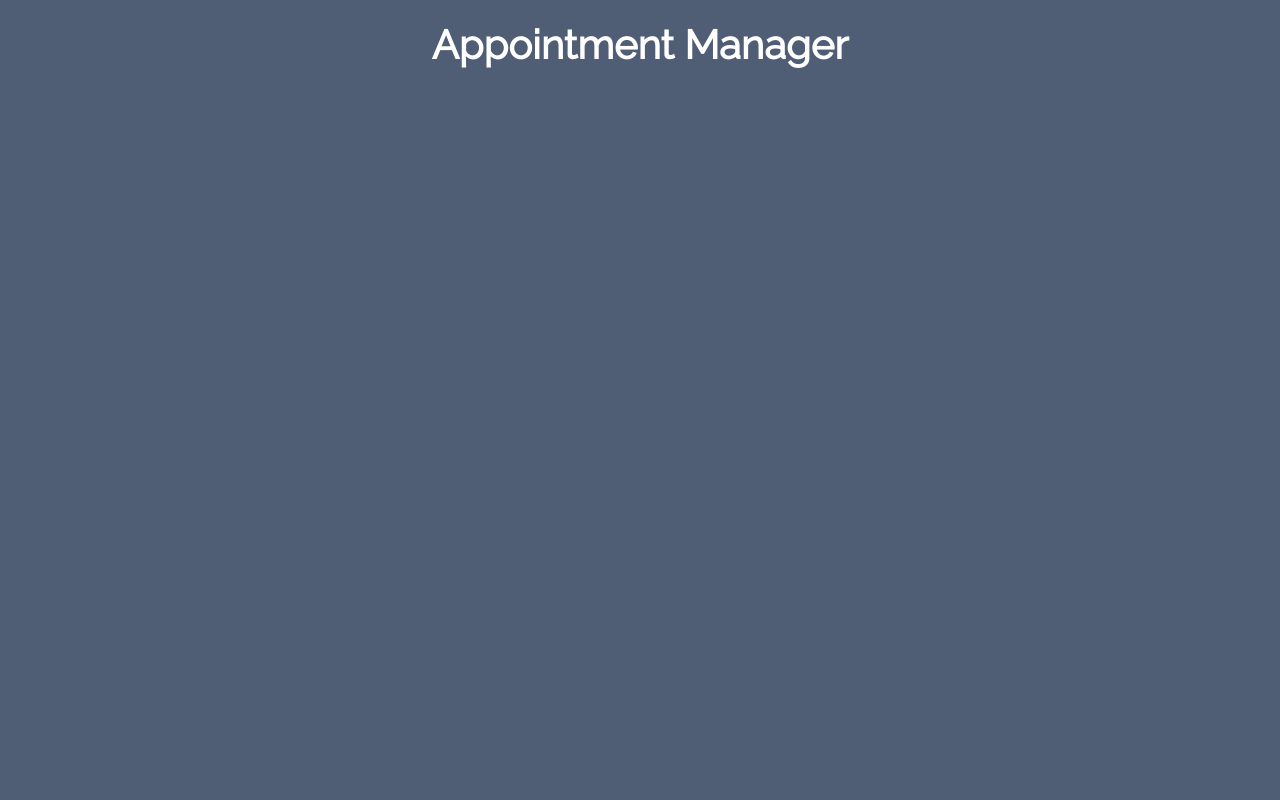
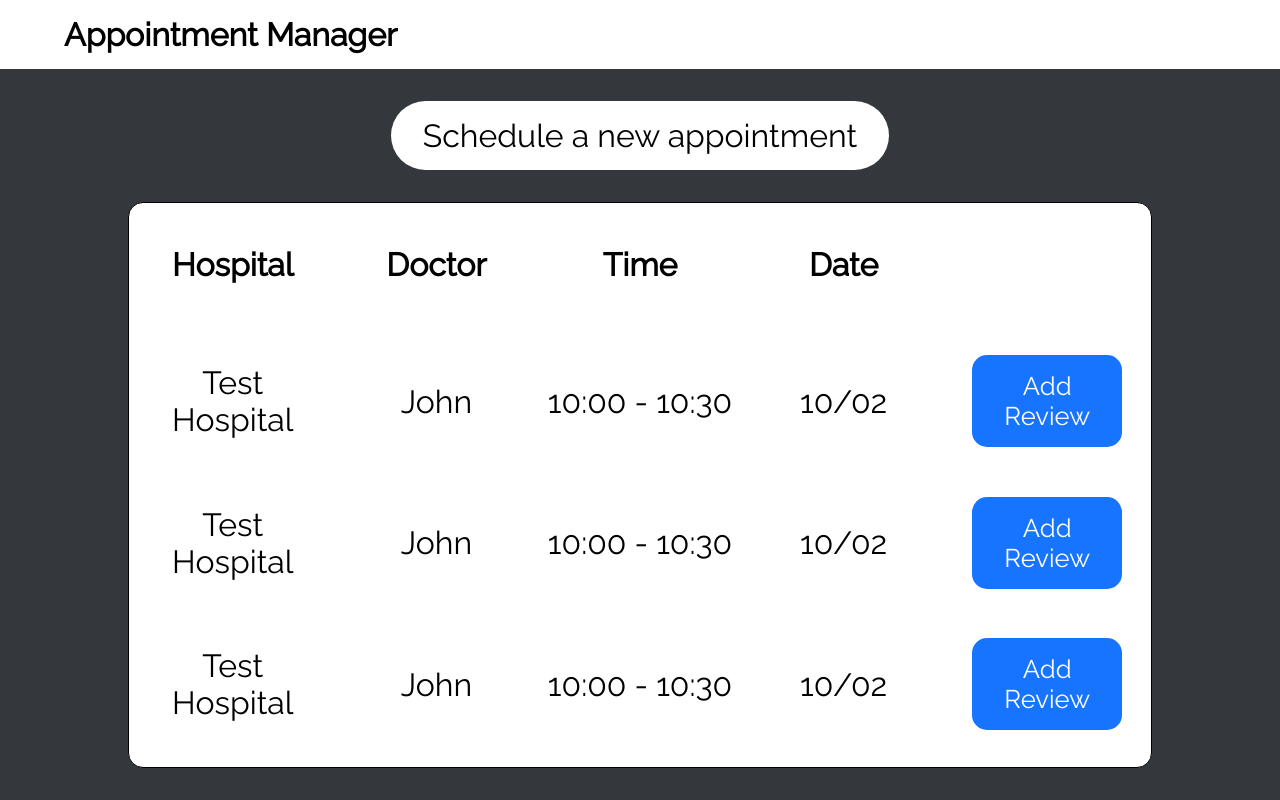
Before and after one commit to SamG82/database-systems-project, a React (Vite) app in the folder frontend/: page /appointments in a window 1280 px wide. Built offline with nearby package versions, Linux system fonts and the light colour scheme.

Commit message:
appointment grid list on appointments page

```diff
--- a/frontend/src/appointments.tsx
+++ /dev/null
@@ -1,14 +0,0 @@
-import "../styles/appointments.css"
-
-function Appointments() {
-    return (
-        <div className="appointments">
-            <h1 className="appointments-title">Appointment Manager</h1>
-            <div className="main-appointments-content">
-
-            </div>
-        </div>
-    )
-}
-
-export default Appointments
--- /dev/null
+++ b/frontend/src/components/appointment.tsx
@@ -0,0 +1,28 @@
+
+type Appointment = {
+    doctorName: string,
+    hospitalName: string,
+    startTime: string
+    endTime: string,
+    date: string,
+    notes: string
+}
+
+type Props = {
+    appt: Appointment
+}
+
+function AppointmentListing(props: Props) {
+    return (
+        <>
+            <span>{props.appt.hospitalName}</span>
+            <span>{props.appt.doctorName}</span>
+            <span>{`${props.appt.startTime} - ${props.appt.endTime}`}</span>
+            <span>{props.appt.date}</span>
+            <button className="notes-button">Add Review</button>
+        </>
+
+    )
+}
+
+export default AppointmentListing
--- a/frontend/src/main.tsx
+++ b/frontend/src/main.tsx
@@ -1,9 +1,9 @@
 import React from 'react'
 import ReactDOM from 'react-dom/client'
 
-import Home from './home'
+import Home from './pages/home.tsx'
 import Form from './components/form.tsx'
-import Appointments from './appointments.tsx'
+import Appointments from './pages/appointments.tsx'
 
 import "../styles/index.css"
 
--- /dev/null
+++ b/frontend/src/pages/appointments.tsx
@@ -0,0 +1,50 @@
+import "../../styles/appointments.css"
+import AppointmentListing from "../components/appointment"
+import { Link } from "react-router-dom"
+
+const testData = [
+    {
+        doctorName: "John",
+        startTime: "10:00",
+        endTime: "10:30",
+        hospitalName: "Test Hospital",
+        date: "10/02",
+        notes: "test notes for appointment testing data",
+    },
+    {
+        doctorName: "John",
+        startTime: "10:00",
+        endTime: "10:30",
+        hospitalName: "Test Hospital",
+        date: "10/02",
+        notes: "test notes for appointment testing data",
+    },
+    {
+        doctorName: "John",
+        startTime: "10:00",
+        endTime: "10:30",
+        hospitalName: "Test Hospital",
+        date: "10/02",
+        notes: "test notes for appointment testing data"
+    }
+]
+
+function Appointments() {
+    return (
+        <div className="appointments-main">
+            <h1 className="appointments-title">Appointment Manager</h1>
+            <Link to={'/schedule'}>Schedule a new appointment</Link>
+            <div className="appointments-list">
+                <span className="column-title">Hospital</span>
+                <span className="column-title">Doctor</span>
+                <span className="column-title">Time</span>
+                <span className="column-title">Date</span>
+                {/* placeholder */}
+                <span></span>
+                {testData.map((appt, idx) => <AppointmentListing key={idx} appt={appt}/>)}
+            </div>
+        </div>
+    )
+}
+
+export default Appointments
--- a/frontend/src/home.tsx
+++ b/frontend/src/pages/home.tsx
@@ -1,4 +1,4 @@
-import "../styles/home.css"
+import "../../styles/home.css"
 import { Link } from "react-router-dom"
 
 function Home() {
--- a/frontend/styles/appointments.css
+++ b/frontend/styles/appointments.css
@@ -1,6 +1,74 @@
+.appointments-main {
+    height: 100%;
+    display: flex;
+    flex-direction: column;
+    gap: 2rem;
+}
+
 .appointments-title {
-    padding: 1.3rem 4rem;
-    font-size: 2.5rem;
+    padding: 1rem 0;
+    font-size: 2rem;
     text-align: center;
+    color: black;
+    background-color: white;
+    text-align: left;
+    padding-left: 4rem;
+}
+
+.appointments-list {
+    display: grid;
+    grid-template-columns: repeat(5, 1fr);
+    gap: 1rem;
+    border: 1px solid black;
+    background: white;
+    width: 80%;
+
+    border-radius: 15px;
+    padding: 20px 10px;
+    text-align: center;
+    place-items: center;
+    margin: 0 auto;
+    flex: 1;
+    margin-bottom: 2rem;
+}
+
+.column-title {
+    font-weight: bold;
+    margin-bottom: 1rem;
+}
+
+.notes-button {
+    width: 80%;
+    border: none;
+    background-color: rgb(23, 116, 255);
+    font-size: 1.6rem;
+    border-radius: 15px;
     color: white;
+    padding: 1rem;
 }
+
+.notes-button:hover {
+    cursor: pointer;
+    background-color: rgb(70, 144, 255);
+}
+
+.appointments-list span {
+    padding: 0.4rem 0;
+    font-size: 2rem;
+}
+
+.appointments-main a {
+    margin: auto;
+    text-decoration: none;
+    color: white;
+    font-size: 2rem;
+    background-color: white;
+    padding: 1rem 2rem;
+    color: black;
+    border-radius: 40px;
+}
+
+.appointments-main a:hover {
+    text-decoration: underline;
+
+}
--- a/frontend/styles/form.css
+++ b/frontend/styles/form.css
@@ -5,31 +5,31 @@
     align-items: center;
     border-radius: 15px;
 
+    width: 600px;
+
     background-color: white;
-    width: 30%;
     margin: auto;
     margin-top: 2rem;
     padding: 1rem;
 }
 
 .form-title {
-    font-size: 2.5rem;
+    font-size: 2rem;
 }
 
 .form-field {
-    margin-top: 1.5rem;
+    margin-top: 1.2rem;
 }
 
 .form {
-    width: 100%;
     display: flex;
     flex-direction: column;
     align-items: center;
 }
 
 .form-field input {
-    padding: 1rem 0.8rem;
-    margin-top: 0.3rem;
+    padding: 0.4rem;
+    margin-top: 0.2rem;
     border: none;
     border-bottom: 1px solid black;
     font-size: 2rem;
@@ -45,27 +45,14 @@
     border: none;
     padding: 1rem 2.4rem;
     border-radius: 15px;
-    background-color: #4f5d75;
+    background-color: #34373b;
     color: #FFFFFF;
     font-weight: bolder;
     font-size: 2rem;
     margin-top: 1.5rem;
-
 }
 
 .submit-button:hover {
     cursor: pointer;
     background-color: #5e697e;
 }
-
-@media screen and (max-width: 1605px) {
-    .form-container {
-        width: 60%;
-    }
-}
-
-@media screen and (max-width: 860px) {
-    .form-container {
-        width: 90%;
-    }
-}
--- a/frontend/styles/index.css
+++ b/frontend/styles/index.css
@@ -7,5 +7,5 @@
 
 html, body, #root, main {
     height: 100%;
-    background-color: #4f5d75;
+    background-color: #34373b;
 }
```
